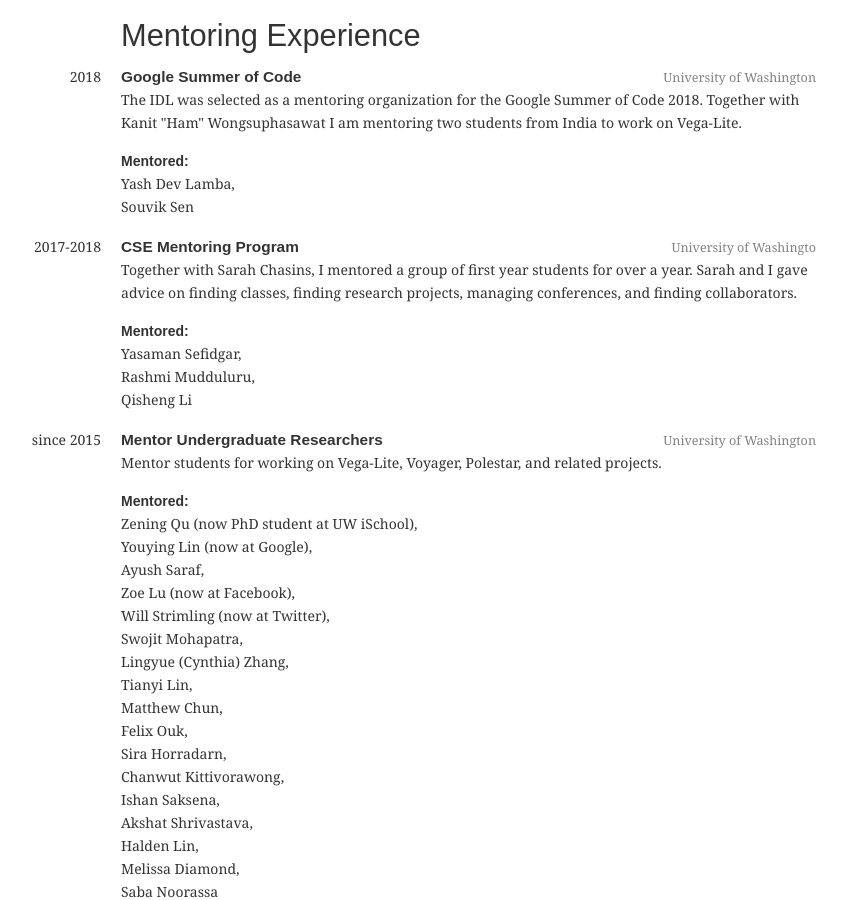
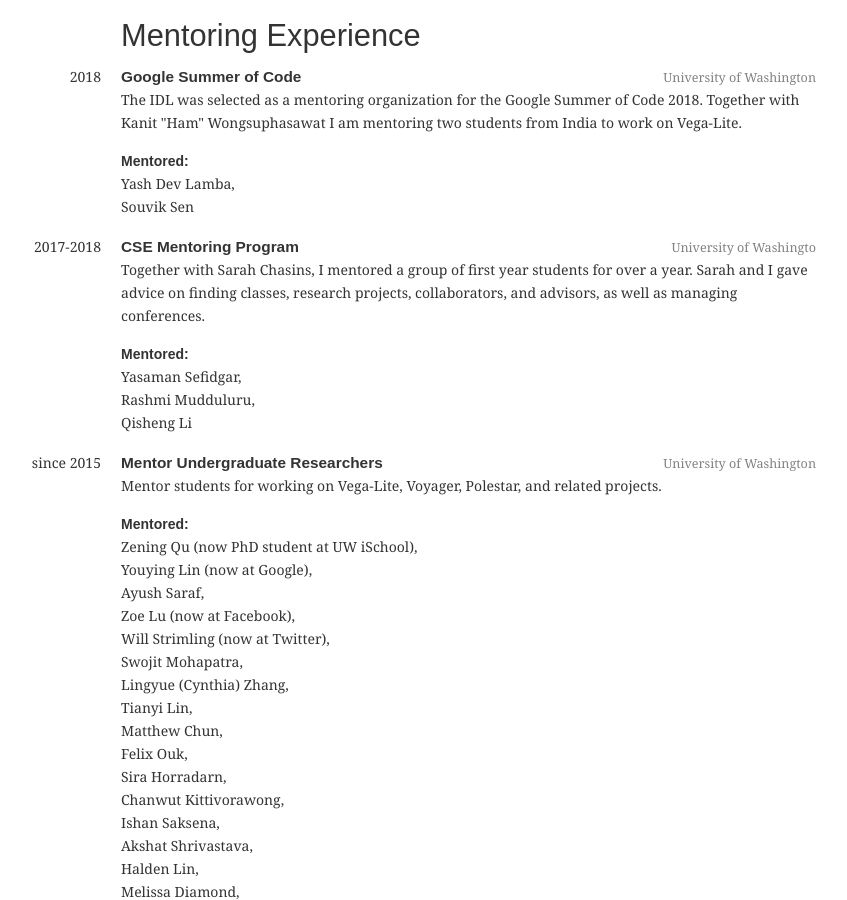
Before and after one commit to domoritz/domoritz.github.io, a Jekyll site: the page built from cv.html, in a window 1280 px wide and 900 px high, scrolled down 6140 px. Shown: the whole window, without its empty margins (224-1071 px from the left). Built offline with Jekyll 4.4.1, drawn with Linux system fonts in a browser that asks for light colours.

Commit message:
Update mentoring.yml

```diff
--- a/_data/mentoring.yml
+++ b/_data/mentoring.yml
@@ -9,7 +9,7 @@
 - title: "CSE Mentoring Program"
   year: 2017-2018
   location: University of Washingto
-  description: Together with Sarah Chasins, I mentored a group of first year students for over a year. Sarah and I gave advice on finding classes, finding research projects, managing conferences, and finding collaborators.
+  description: Together with Sarah Chasins, I mentored a group of first year students for over a year. Sarah and I gave advice on finding classes, research projects, collaborators, and advisors, as well as managing conferences.
   who:
     - Yasaman Sefidgar
     - Rashmi Mudduluru
```
